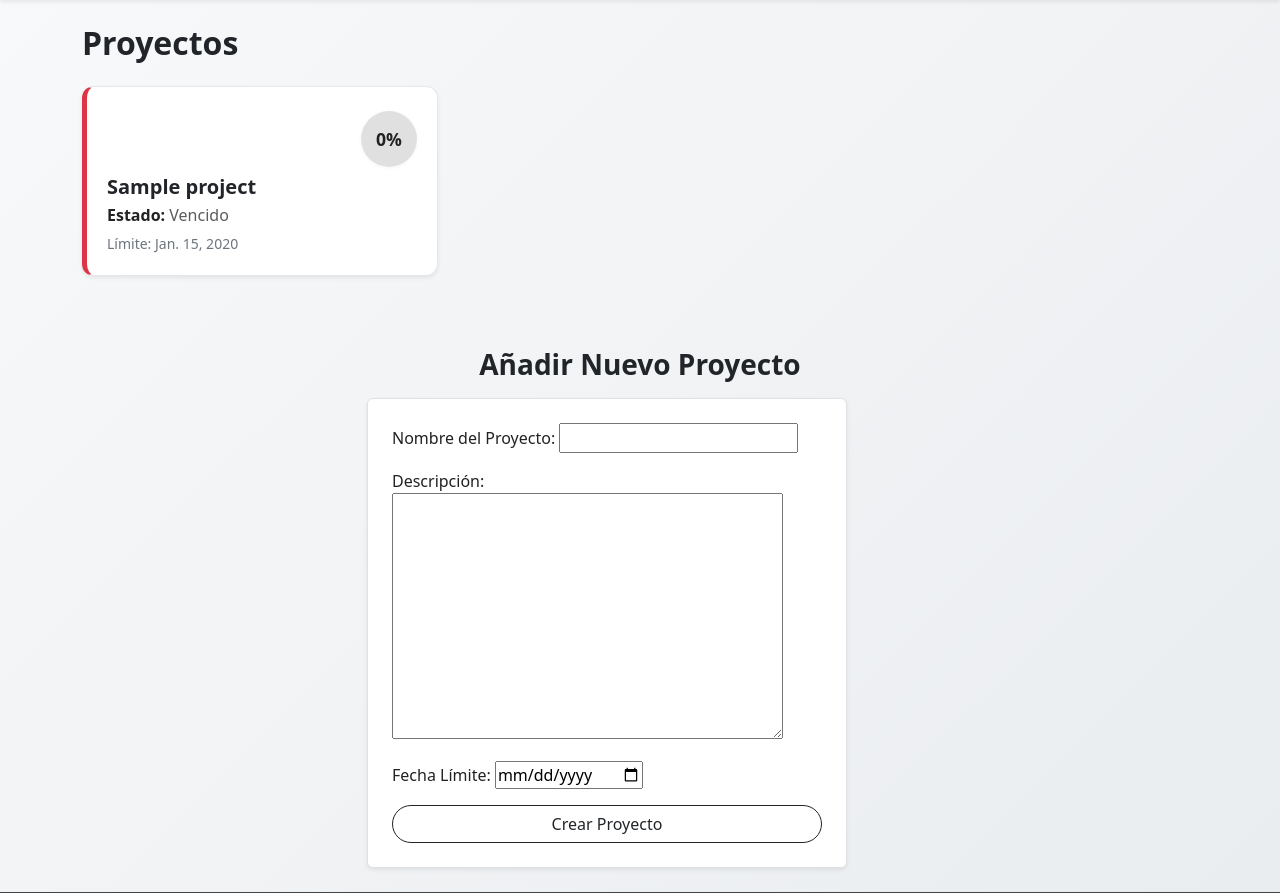
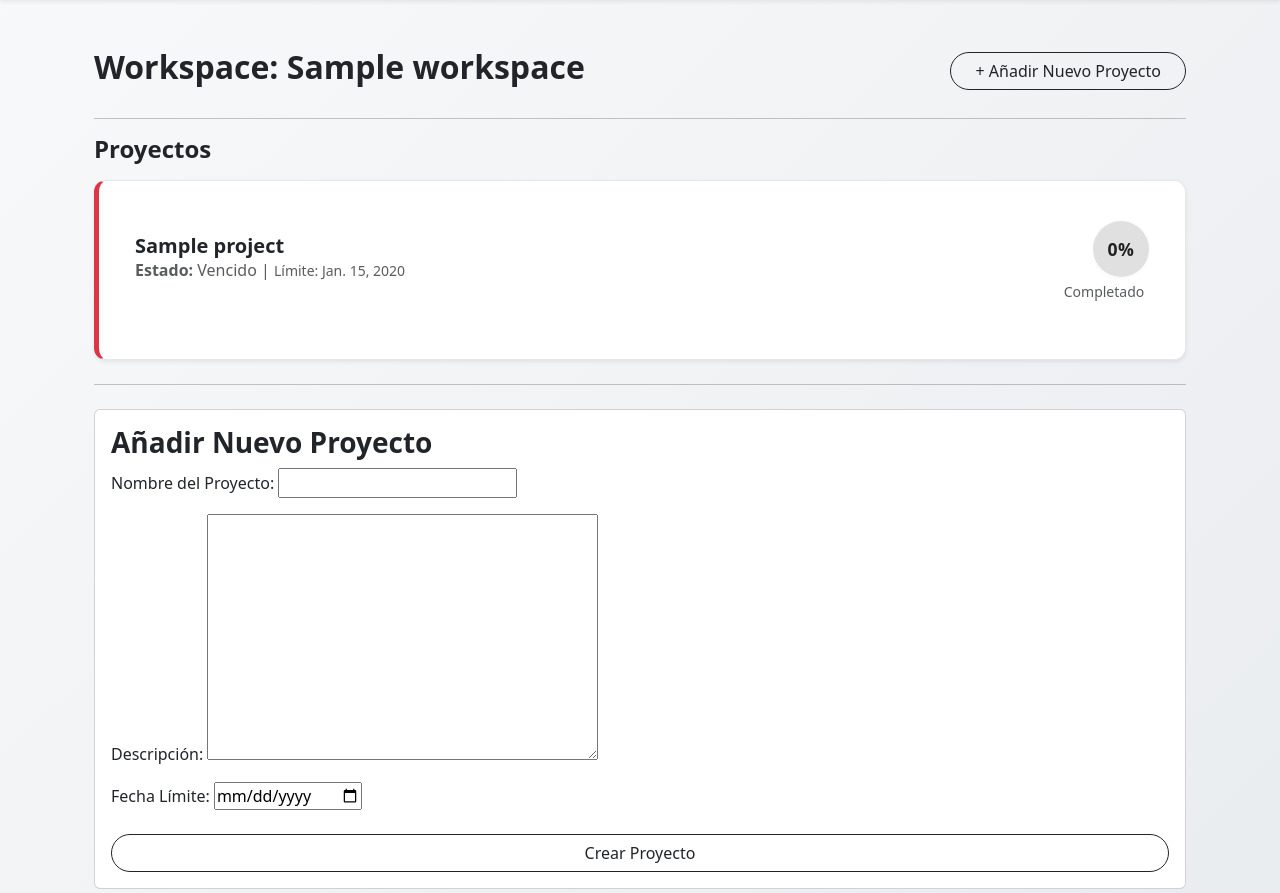
Before and after one commit to deyby01/nexus-pm, a Django app: a page that uses core/templates/core/workspace_detail.html in a window 1280 px wide. Shown: the part 56-949 px from the top of the page. Run offline with Django 5.2, Linux system fonts and the light colour scheme; a user stored in the database is signed in; tables that the repository leaves empty hold one stand-in row (values such as "Sample post"); some libraries are stand-ins or nearby versions.

```diff
--- a/config/settings.py
+++ b/config/settings.py
@@ -140,6 +140,9 @@ STATICFILES_DIRS = [
 
 STATIC_ROOT = BASE_DIR / 'static_root'
 
+MEDIA_URL = '/media/'
+MEDIA_ROOT = BASE_DIR / 'media'
+
 # Default primary key field type
 # https://docs.djangoproject.com/en/5.2/ref/settings/#default-auto-field
 
--- a/config/urls.py
+++ b/config/urls.py
@@ -16,9 +16,14 @@ Including another URLconf
 """
 from django.contrib import admin
 from django.urls import path, include
+from django.conf import settings
+from django.conf.urls.static import static
 
 urlpatterns = [
     path('admin/', admin.site.urls),
     path('accounts/', include('allauth.urls')),
     path('workspaces/', include('core.urls')),
 ]
+
+if settings.DEBUG:
+    urlpatterns += static(settings.MEDIA_URL, document_root=settings.MEDIA_ROOT)
--- a/core/forms.py
+++ b/core/forms.py
@@ -1,5 +1,6 @@
 from django import forms
-from .models import Workspace, Project, Task
+from .models import Workspace, Project, Task, Attachment
+
 
 class WorkspaceForm(forms.ModelForm):
     class Meta:
@@ -51,3 +52,10 @@ class TaskForm(forms.ModelForm):
             'assignee': 'Asignar a',
             'due_date': 'Fecha Límite',
         }
+
+
+class AttachmentForm(forms.ModelForm):
+    class Meta:
+        model = Attachment
+        fields = ['file']
+        labels = { 'file': '' } # No queremos etiqueta para un look más limpio
--- a/core/models.py
+++ b/core/models.py
@@ -149,3 +149,15 @@ class Task(models.Model):
                 base_slug = f"{slugify(self.title)}-{shortuuid.uuid()[:4]}"
             self.slug = base_slug
         super().save(*args, **kwargs)
+
+
+class Attachment(models.Model):
+    """Representa un archivo adjunto a una Tarea."""
+    task = models.ForeignKey(Task, on_delete=models.CASCADE, related_name='attachments')
+    uploader = models.ForeignKey(settings.AUTH_USER_MODEL, on_delete=models.SET_NULL, null=True)
+    file = models.FileField(upload_to='attachments/%Y/%m/%d/')
+    created_at = models.DateTimeField(auto_now_add=True)
+
+    def __str__(self):
+        # Retorna solo el nombre del archivo, no la ruta completa
+        return self.file.name.split('/')[-1]
--- /dev/null
+++ b/core/templates/core/_attachment_item.html
@@ -0,0 +1,4 @@
+<li id="attachment-{{ attachment.id }}" class="list-group-item d-flex justify-content-between align-items-center">
+    <a href="{{ attachment.file.url }}" target="_blank">{{ attachment }}</a>
+    <small class="text-muted">Subido por {{ attachment.uploader.get_full_name }}</small>
+</li>
--- a/core/templates/core/workspace_detail.html
+++ b/core/templates/core/workspace_detail.html
@@ -1,45 +1,59 @@
 {% extends "core/base.html" %}
+{% load static %}
 
 {% block content %}
-<h2 class="fw-semibold text-dark mb-4">Proyectos</h2>
+<div class="container mt-4">
+    <div class="d-flex justify-content-between align-items-center mb-4">
+        <h1 class="h2 fw-semibold text-dark">Workspace: {{ workspace.name }}</h1>
+        <a href="#addProjectForm" class="btn btn-outline-dark rounded-pill px-4">+ Añadir Nuevo Proyecto</a>
+    </div>
 
-<div class="row">
+    <hr>
+
+    <h2 class="h4 mb-3 fw-semibold text-dark">Proyectos</h2>
+
     {% for project in workspace.projects.all %}
-        <div class="col-md-6 col-lg-4 mb-4">
-            <div class="project-card status-{{ project.health_status|slugify }} shadow-sm">
-                <div class="progress-circle mb-2" style="background: conic-gradient(#0ea700 {{ project.progress_percentage }}%, #e0e0e0 0); color: #222;">
-                    {{ project.progress_percentage }}%
+        <div class="card mb-3 shadow-sm project-card status-{{ project.health_status|slugify }}">
+            <div class="card-body">
+                <div class="d-flex align-items-center">
+                    <div>
+                        <h5 class="card-title mb-1 fw-bold">
+                            <a href="{% url 'core:project_detail' slug=project.slug %}" class="text-decoration-none text-dark">
+                                {{ project.name }}
+                            </a>
+                        </h5>
+                        <p class="card-subtitle text-muted mb-2">
+                            <strong>Estado:</strong> {{ project.health_status }} |
+                            <small>Límite: {{ project.deadline|default:"Sin fecha" }}</small>
+                        </p>
+                    </div>
+                    <div class="ms-auto d-flex flex-column align-items-center" style="width: 90px;">
+                        <div class="progress-circle mb-1"
+                             style="background: conic-gradient(#43d854 {{ project.progress_percentage }}%, #e0e0e0 0);">
+                            <span class="progress-text">{{ project.progress_percentage }}%</span>
+                        </div>
+                        <small class="text-muted">Completado</small>
+                    </div>
                 </div>
-                <h3 class="h5 mb-1">
-                    <a href="{% url 'core:project_detail' slug=project.slug %}" class="text-decoration-none text-dark fw-bold">
-                        {{ project.name }}
-                    </a>
-                </h3>
-                <p class="mb-1"><strong>Estado:</strong> <span class="text-muted">{{ project.health_status }}</span></p>
-                <p class="mb-0"><small class="text-secondary">Límite: {{ project.deadline|default:"Sin fecha" }}</small></p>
             </div>
         </div>
     {% empty %}
-        <div class="col-12">
-            <div class="alert alert-light border text-center">
-                Este espacio de trabajo aún no tiene proyectos.
-            </div>
+        <div class="alert alert-info" role="alert">
+            Este espacio de trabajo aún no tiene proyectos. ¡Crea el primero!
         </div>
     {% endfor %}
-</div>
 
-<h3 class="mt-5 mb-3 fw-semibold text-dark text-center">Añadir Nuevo Proyecto</h3>
-<div class="row justify-content-center">
-    <div class="col-md-8 col-lg-6">
-        <form action="{% url 'core:project_create' workspace_slug=workspace.slug %}" method="post" class="bg-white p-4 rounded shadow-sm border">
-            {% csrf_token %}
-            <div class="mb-3">
+    <hr class="my-4">
+
+    <div id="addProjectForm" class="card">
+        <div class="card-body">
+            <h3 class="card-title fw-semibold text-dark">Añadir Nuevo Proyecto</h3>
+            <form action="{% url 'core:project_create' workspace_slug=workspace.slug %}" method="post" autocomplete="off">
+                {% csrf_token %}
                 {{ project_form.as_p }}
-            </div>
-            <button type="submit" class="btn btn-outline-dark rounded-pill px-4 w-100">
-                <i class="bi bi-plus-lg"></i> Crear Proyecto
-            </button>
-        </form>
+                <button type="submit" class="btn btn-outline-dark rounded-pill px-4 w-100 mt-2">Crear Proyecto</button>
+            </form>
+        </div>
     </div>
 </div>
 {% endblock %}
--- a/core/urls.py
+++ b/core/urls.py
@@ -9,6 +9,7 @@ from .views import (
     update_task_status,
     create_task,
     task_detail_update,
+    add_attachment,
 )
 
 app_name = 'core'
@@ -29,4 +30,5 @@ urlpatterns = [
     path('api/tasks/update-status/', update_task_status, name='update_task_status'),
     path('projects/<slug:project_slug>/tasks/create/', create_task, name='task_create'),
     path('tasks/<int:pk>/', task_detail_update, name='task_detail_update'),
+    path('tasks/<int:task_pk>/add-attachment/', add_attachment, name='add_attachment'),
 ]
--- a/core/views.py
+++ b/core/views.py
@@ -4,7 +4,7 @@ from django.shortcuts import get_object_or_404
 from django.urls import reverse_lazy
 from django.contrib.auth.mixins import LoginRequiredMixin
 from .models import Workspace, Membership, Project, Task
-from .forms import WorkspaceForm, ProjectForm, TaskForm
+from .forms import WorkspaceForm, ProjectForm, TaskForm, AttachmentForm
 from django.http import HttpResponse, HttpResponseForbidden
 from django.views.decorators.http import require_POST
 from django.contrib.auth.decorators import login_required
@@ -168,7 +168,25 @@ def task_detail_update(request, pk):
     context = {
         'form': form,
         'task': task,
+        'attachment_form': AttachmentForm()
     }
 
     # Devolvemos el formulario dentro de la estructura del modal.
     return render(request, 'core/_task_detail_modal.html', context)
+
+
+@login_required
+@require_POST
+def add_attachment(request, task_pk):
+    task = get_object_or_404(Task, pk=task_pk, project__workspace__members=request.user)
+    form = AttachmentForm(request.POST, request.FILES)
+
+    if form.is_valid():
+        attachment = form.save(commit=False)
+        attachment.task = task
+        attachment.uploader = request.user
+        attachment.save()
+        # Devolvemos el HTML del item de la lista para que htmx lo añada
+        return render(request, 'core/_attachment_item.html', {'attachment': attachment})
+
+    return HttpResponse("Error en el formulario.", status=400)
--- a/static/css/main.css
+++ b/static/css/main.css
@@ -193,3 +193,32 @@ form.bg-white {
     color: #232526;
     cursor: pointer;
 }
+
+
+
+/* Barra de progreso circular minimalista para proyectos */
+.progress-circle {
+    width: 56px;
+    height: 56px;
+    border-radius: 50%;
+    display: flex;
+    justify-content: center;
+    align-items: center;
+    font-size: 1.1em;
+    font-weight: 600;
+    color: #222;
+    background: #f8faf8;
+    margin-bottom: 0.2rem;
+    box-shadow: 0 1px 4px rgba(33,37,41,0.04);
+    position: relative;
+}
+.progress-text {
+    position: absolute;
+    left: 50%;
+    top: 50%;
+    transform: translate(-50%, -50%);
+    font-size: 1em;
+    font-weight: 600;
+    color: #222;
+    letter-spacing: 0.5px;
+}
```
Also changed, not shown: core/templates/core/_task_detail_modal.html (+18 -0 lines), core/migrations/0006_attachment.py (added).
